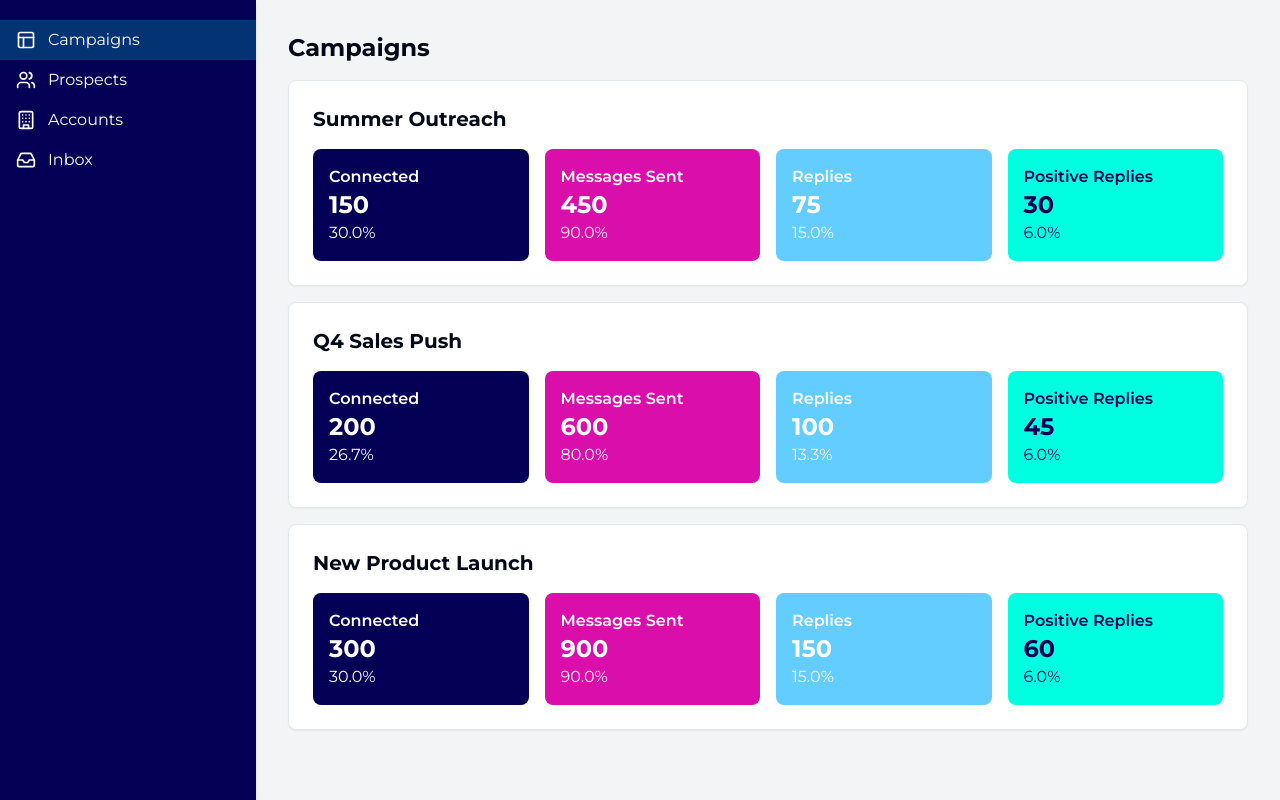
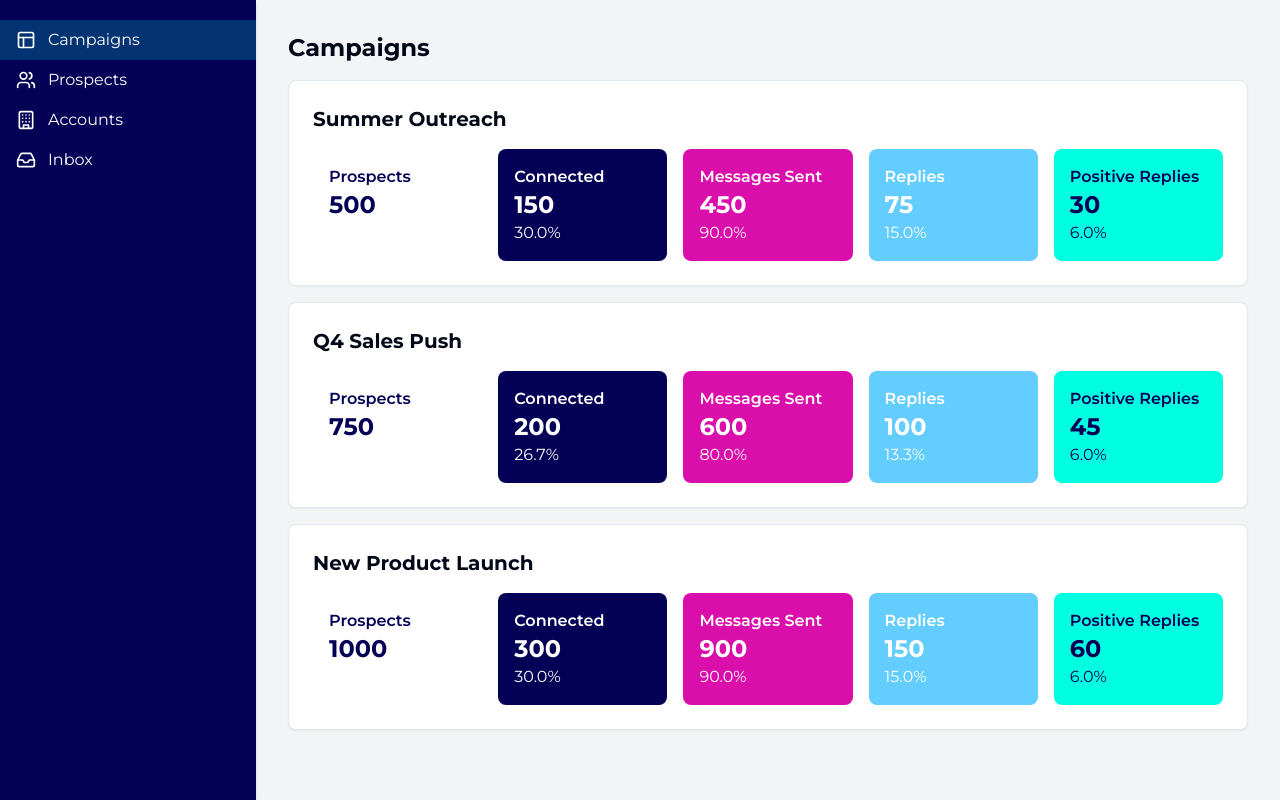
Before and after one commit to sanketmctrl/leadgenplatform-mockup-24, a React (Vite) app: page /campaigns in a window 1280 px wide. Built offline with nearby package versions, Linux system fonts and the light colour scheme.

Commit message:
Add total prospects variable
Introduce a new variable called "Prospects" to display the total number of prospects in the campaign. The text will be styled in the main dark blue color without any background color.
[skip gpt_engineer]

```diff
--- a/src/pages/CampaignsPage.jsx
+++ b/src/pages/CampaignsPage.jsx
@@ -25,6 +25,7 @@ const CampaignsPage = () => {
       case 'messagesSent': return 'bg-purple text-white';
       case 'replies': return 'bg-sky-blue text-white';
       case 'positiveReplies': return 'bg-light-blue text-main-blue';
+      case 'prospects': return 'text-main-blue';
       default: return 'bg-gray-200';
     }
   };
@@ -37,12 +38,12 @@ const CampaignsPage = () => {
           <Card key={campaign.id} className="cursor-pointer" onClick={() => handleCampaignClick(campaign)}>
             <CardContent className="p-6">
               <h2 className="text-xl font-bold mb-4">{campaign.name}</h2>
-              <div className="grid grid-cols-4 gap-4">
-                {['connected', 'messagesSent', 'replies', 'positiveReplies'].map((metric) => (
+              <div className="grid grid-cols-5 gap-4">
+                {['prospects', 'connected', 'messagesSent', 'replies', 'positiveReplies'].map((metric) => (
                   <div key={metric} className={`p-4 rounded-lg ${getColorClass(metric)}`}>
                     <p className="font-semibold">{metric.charAt(0).toUpperCase() + metric.slice(1).replace(/([A-Z])/g, ' $1').trim()}</p>
                     <p className="text-2xl font-bold">{campaign[metric]}</p>
-                    <p>{calculatePercentage(campaign[metric], campaign.prospects)}</p>
+                    {metric !== 'prospects' && <p>{calculatePercentage(campaign[metric], campaign.prospects)}</p>}
                   </div>
                 ))}
               </div>
```
